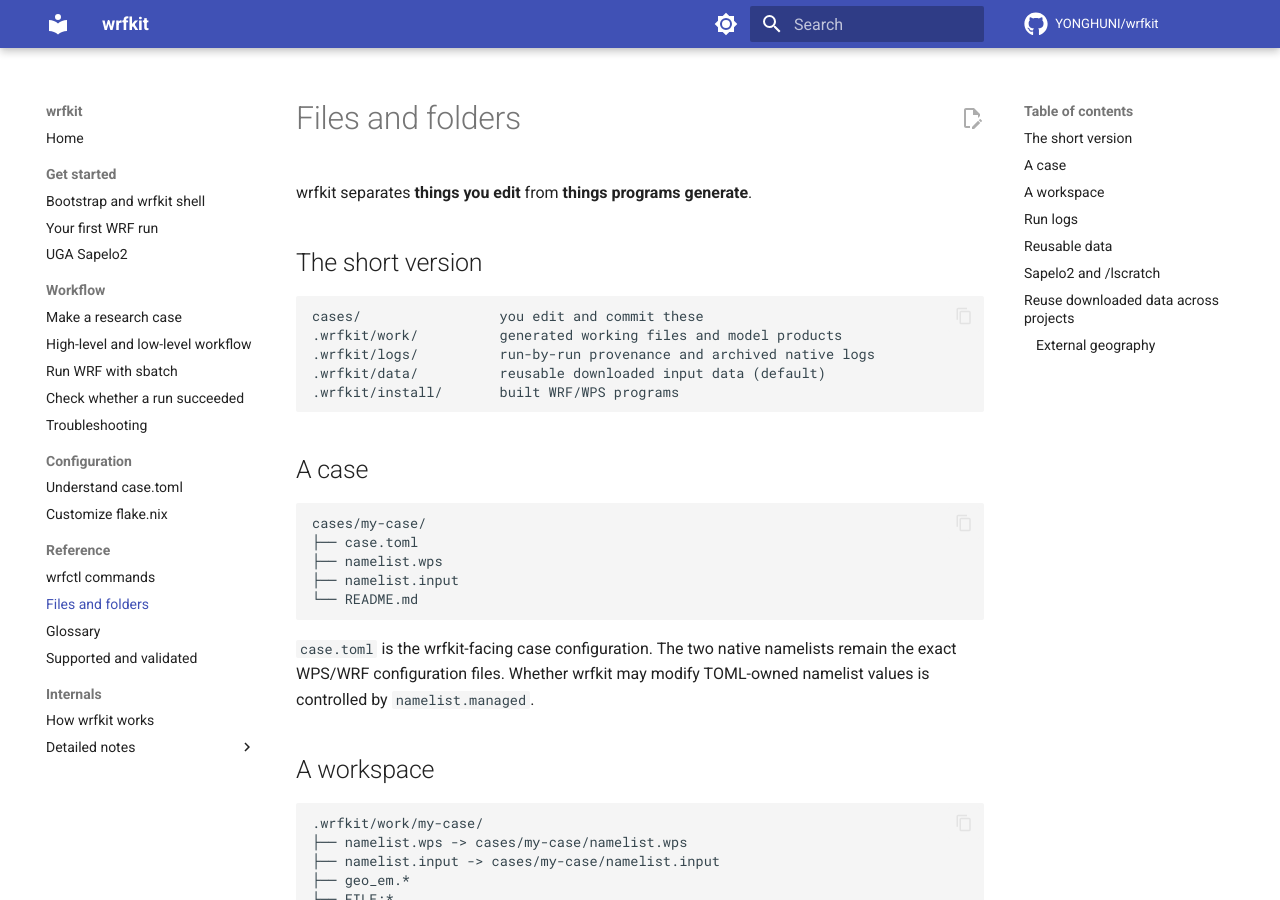
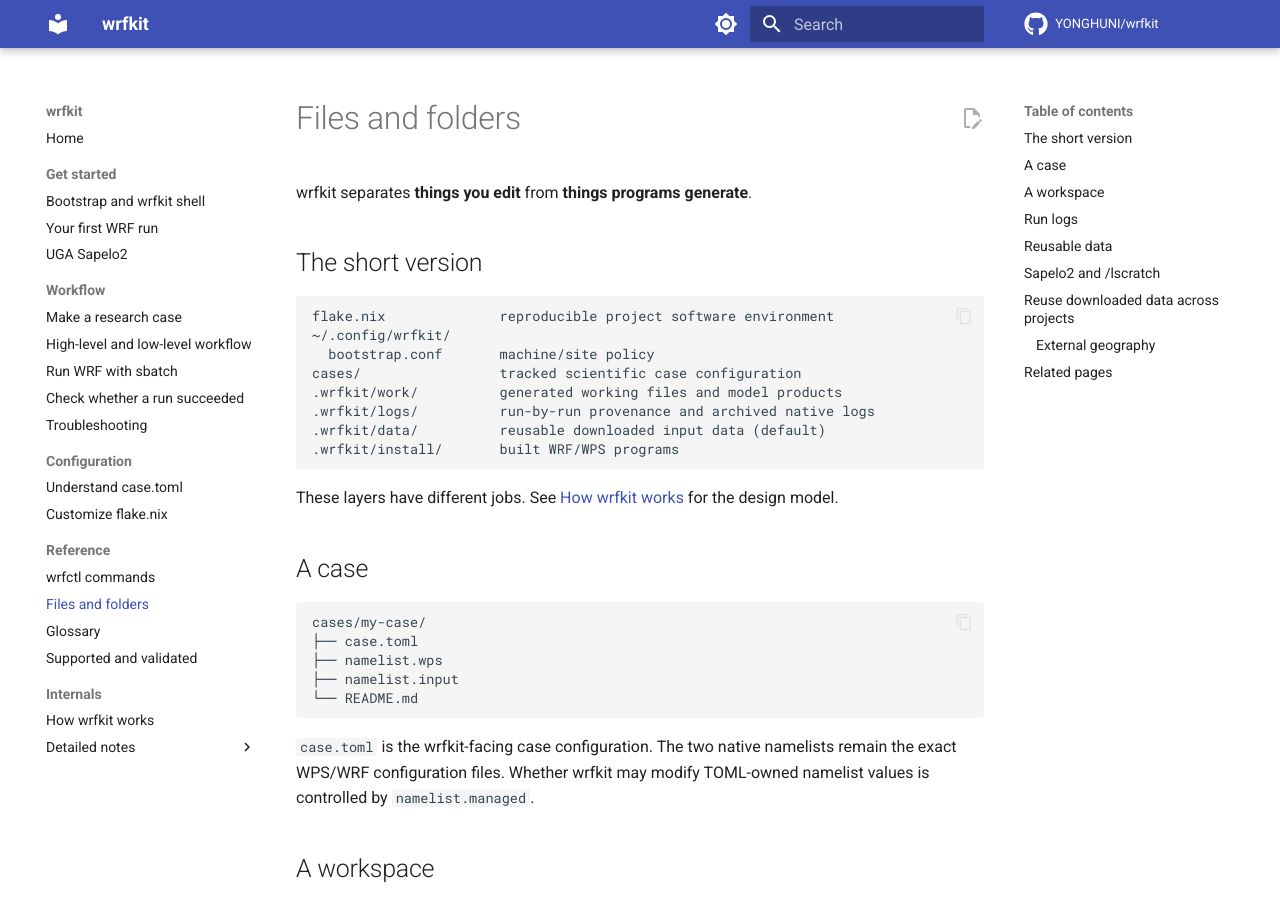
Before and after one commit to YONGHUNI/wrfkit, an MkDocs documentation site: the page built from docs/reference/files-and-folders.md, in a window 1280 px wide and 900 px high. Built offline with MkDocs 1.6.1 and Material for MkDocs 9.7.7, drawn with Linux system fonts in a browser that asks for light colours; comment, search, counter and statistics services are not loaded; some of the changed text lies outside the part shown.

Commit message:
Connect file layout to configuration layers

````diff
--- a/docs/reference/files-and-folders.md
+++ b/docs/reference/files-and-folders.md
@@ -5,12 +5,18 @@ wrfkit separates **things you edit** from **things programs generate**.
 ## The short version
 
 ```text
-cases/                 you edit and commit these
+flake.nix              reproducible project software environment
+~/.config/wrfkit/
+  bootstrap.conf       machine/site policy
+cases/                 tracked scientific case configuration
 .wrfkit/work/          generated working files and model products
 .wrfkit/logs/          run-by-run provenance and archived native logs
 .wrfkit/data/          reusable downloaded input data (default)
 .wrfkit/install/       built WRF/WPS programs
 ```
+
+These layers have different jobs. See
+[How wrfkit works](../explanation/how-it-works.md) for the design model.
 
 ## A case
 
@@ -127,3 +133,10 @@ Relative paths are resolved under:
 
 The case workspace still uses the stable `geog` link expected by
 `namelist.wps`; wrfkit points that link at the resolved external directory.
+
+## Related pages
+
+- Machine-level configuration: [Bootstrap and enter the wrfkit shell](../tutorials/bootstrap-and-shell.md)
+- Scientific cases: [Understand case.toml](case-toml.md)
+- Software environment: [Customize flake.nix](../how-to/customize-flake.md)
+- Generated stage files: [High-level and low-level workflows](../how-to/low-level-workflow.md)
````
